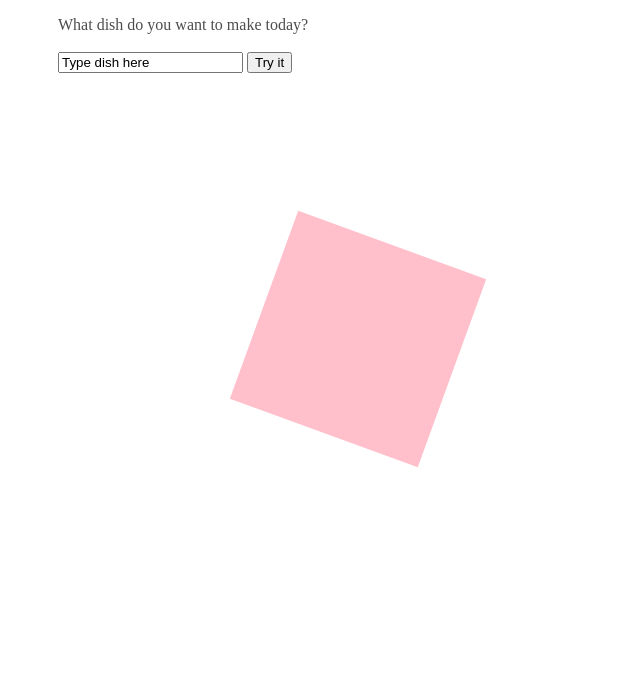
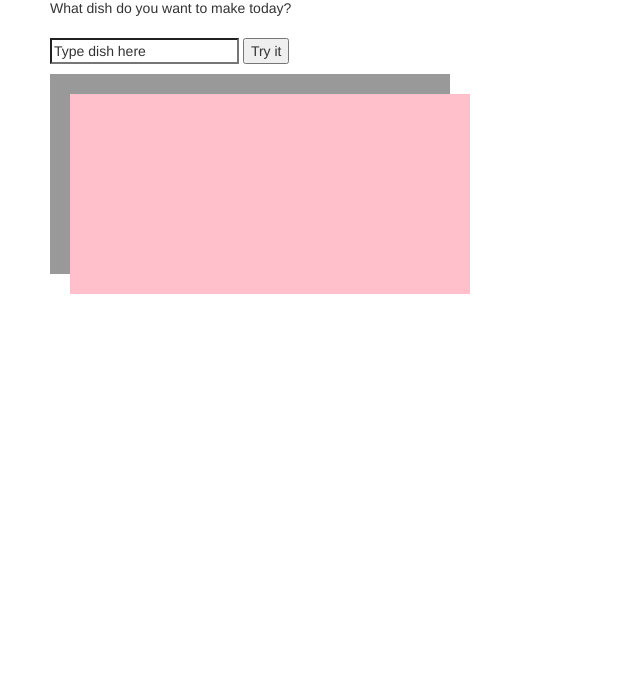
Before and after one commit to abhargv3/FoodTech, a plain HTML site: page index.html in a window 1280 px wide. Shown: the part 122-800 px from the top of the page, without its empty margins (0-640 px from the left). Drawn offline with nearby package versions, Linux system fonts and the light colour scheme.

Commit message:
bootsrapped it

```diff
--- a/index.html
+++ b/index.html
@@ -3,11 +3,14 @@
 <title>FoodTechHQ</title>
 <head>
   <link rel="stylesheet" href="style.css">
-  <meta charset="utf-8">
-  <meta http-equiv="X-UA-Compatible" content="IE=edge">
-  <meta name="viewport" content="width=device-width, initial-scale=1">
+   <meta charset="utf-8">
+   <meta name="viewport" content="width=device-width, initial-scale=1">
+  <link rel="stylesheet" href="https://maxcdn.bootstrapcdn.com/bootstrap/3.3.7/css/bootstrap.min.css" integrity="sha384-BVYiiSIFeK1dGmJRAkycuHAHRg32OmUcww7on3RYdg4Va+PmSTsz/K68vbdEjh4u" crossorigin="anonymous">
+    <!-- Optional Bootstrap theme -->
+  <link rel="stylesheet" href="https://maxcdn.bootstrapcdn.com/bootstrap/3.3.7/css/bootstrap-theme.min.css" integrity="sha384-rHyoN1iRsVXV4nD0JutlnGaslCJuC7uwjduW9SVrLvRYooPp2bWYgmgJQIXwl/Sp" crossorigin="anonymous">
 
-<h1 id="h1_blue"> FoodTechHQ </h1>
+  <h1 id="h1_blue"> FoodTechHQ </h1>
+
 </head>
 
 
@@ -23,7 +26,18 @@
 
     <script src="recipe_Data.js"></script>
 
-    <div class="box"> </div>
+    <div class="trigger">
+      <div class="box"> </div>
+    </div>
+
+
+
+
+<!-- ====================== -->
+
+
+<script src="https://ajax.googleapis.com/ajax/libs/jquery/1.12.4/jquery.min.js"></script>
+ <script src="https://maxcdn.bootstrapcdn.com/bootstrap/3.3.7/js/bootstrap.min.js" integrity="sha384-Tc5IQib027qvyjSMfHjOMaLkfuWVxZxUPnCJA7l2mCWNIpG9mGCD8wGNIcPD7Txa" crossorigin="anonymous"></script>
 
 </body>
 </html>
--- a/style.css
+++ b/style.css
@@ -8,11 +8,24 @@ body{
   color: rgba(0,0,0,0.7);
 }
 
+.trigger{
+  width: 400px;
+  height: 200px;
+  border: 20px solid #999;
+  background: #ddd;
+}
+
 .box{
   display: inline-block;
   background: pink;
-  width: 200px;
+  width: 400px;
   height: 200px;
-  transform: translate(200px, 150px) rotate(20deg);
-transition: transform 300ms ease-in-out;
+
+  transition: transform 300ms ease-in-out;
+  pointer-events: none;
 }
+
+.trigger:hover .box{
+  transform: translate(400px);
+
+}
```
